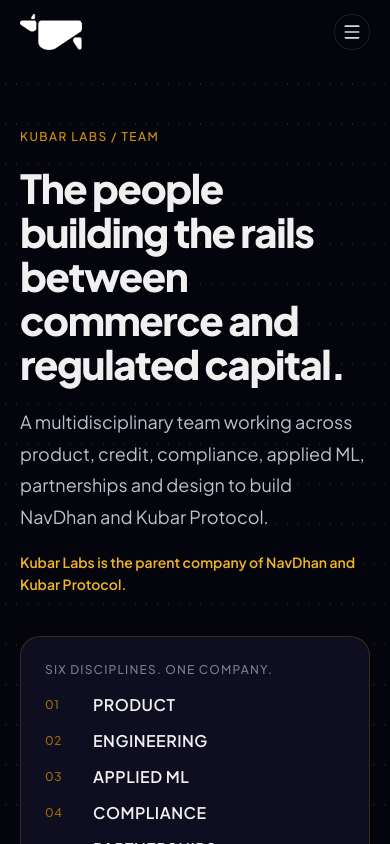
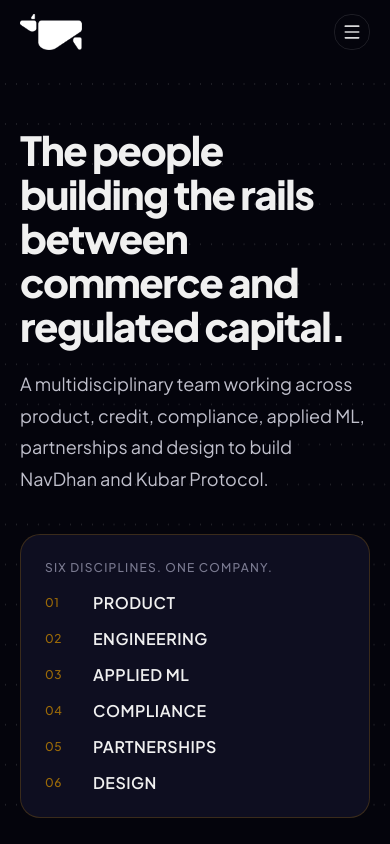
Before and after one commit to DevDebpriyo/kubar-web, a Next.js app: page /team in a window 390 px wide. Shown: the top 844 px of the page. Built offline with nearby package versions, Linux system fonts and the light colour scheme.

Commit message:
Remove redundant Team page labels

```diff
--- a/src/app/team/page.tsx
+++ b/src/app/team/page.tsx
@@ -131,7 +131,6 @@
       <section className="team-editorial-hero" aria-labelledby="team-page-title">
         <div className="team-editorial-container team-editorial-hero__layout">
           <div className="team-editorial-hero__copy">
-            <p className="team-editorial-eyebrow">KUBAR LABS / TEAM</p>
             <h1 id="team-page-title">
               The people building the rails between commerce and regulated
               capital.
@@ -140,9 +139,6 @@
               A multidisciplinary team working across product, credit,
               compliance, applied ML, partnerships and design to build NavDhan
               and Kubar Protocol.
-            </p>
-            <p className="team-editorial-hero__parent-note">
-              Kubar Labs is the parent company of NavDhan and Kubar Protocol.
             </p>
           </div>
 
@@ -168,7 +164,6 @@
       >
         <div className="team-editorial-container">
           <header className="team-editorial-section-header">
-            <p className="team-editorial-eyebrow">HOW WE BUILD</p>
             <h2 id="operating-principles-title">
               Built for systems where context, authority and execution all
               matter.
@@ -189,7 +184,6 @@
       <section className="editorial-people" aria-labelledby="team-section-title">
         <div className="team-editorial-container">
           <header className="team-editorial-section-header">
-            <p className="team-editorial-eyebrow">THE TEAM</p>
             <h2 id="team-section-title">The team behind the systems.</h2>
             <p>
               Six people working across the disciplines required to connect
@@ -237,7 +231,6 @@
       <div className="team-footer-wrap">
         <ApprovedFooter
           animateOnView={false}
-          eyebrow="FOR PLATFORMS AND FINANCIAL INSTITUTIONS"
           title="Build the next chapter with us."
           description="Talk to Kubar Labs about NavDhan, Kubar Protocol or working with our team."
         />
--- a/src/app/team/team.css
+++ b/src/app/team/team.css
@@ -71,15 +71,6 @@
   color: var(--secondary-foreground);
   font-size: 1.125rem;
   line-height: 1.75;
-}
-
-.team-editorial-hero__parent-note {
-  max-width: 620px;
-  margin: 0;
-  color: var(--kubar-gold-light);
-  font-size: 0.875rem;
-  font-weight: 600;
-  line-height: 1.571;
 }
 
 .discipline-index {
@@ -372,8 +363,7 @@
     gap: 2.5rem;
   }
 
-  .team-editorial-hero__description,
-  .team-editorial-hero__parent-note {
+  .team-editorial-hero__description {
     max-width: none;
   }
 
```
Also changed, not shown: 1 other file (tests, documents, lock files or other folders).
